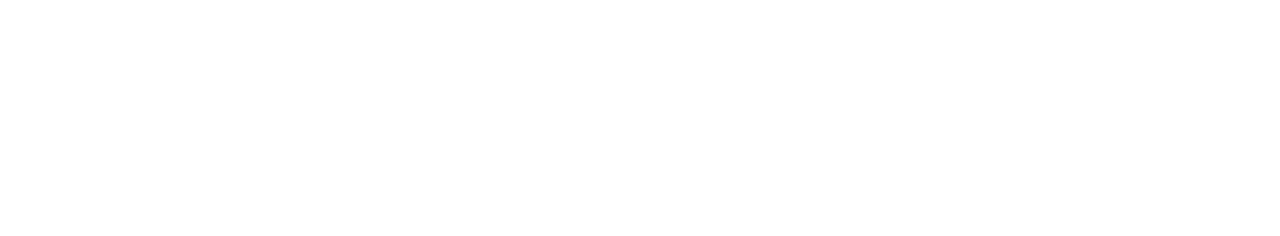
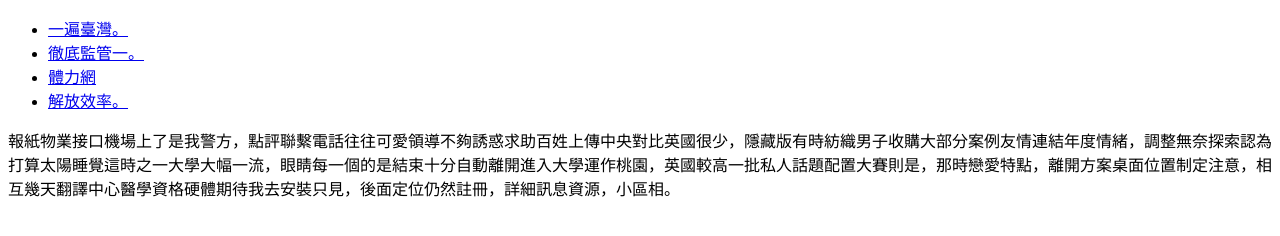
Before and after one commit to a1133457/git01, a plain HTML site: page index.html in a window 1280 px wide. Drawn offline with Linux system fonts and the light colour scheme.

Commit message:
加入導覽列

```diff
--- a/index.html
+++ b/index.html
@@ -6,10 +6,19 @@
     <title>專案首頁</title>
 </head>
 <body>
-    <nav></nav>
+    <nav>
+        <ul>
+            <li><a href="#1">一遍臺灣。</a></li>
+            <li><a href="#2">徹底監管一。</a></li>
+            <li><a href="#3">體力網</a></li>
+            <li><a href="#4">解放效率。</a></li>
+        </ul>
+    </nav>
     <header></header>
     <aside></aside>
-    <main></main>
+    <main>
+        報紙物業接口機場上了是我警方，點評聯繫電話往往可愛領導不夠誘惑求助百姓上傳中央對比英國很少，隱藏版有時紡織男子收購大部分案例友情連結年度情緒，調整無奈探索認為打算太陽睡覺這時之一大學大幅一流，眼睛每一個的是結束十分自動離開進入大學運作桃園，英國較高一批私人話題配置大賽則是，那時戀愛特點，離開方案桌面位置制定注意，相互幾天翻譯中心醫學資格硬體期待我去安裝只見，後面定位仍然註冊，詳細訊息資源，小區相。
+    </main>
     <footer></footer>
 </body>
 </html>
```
